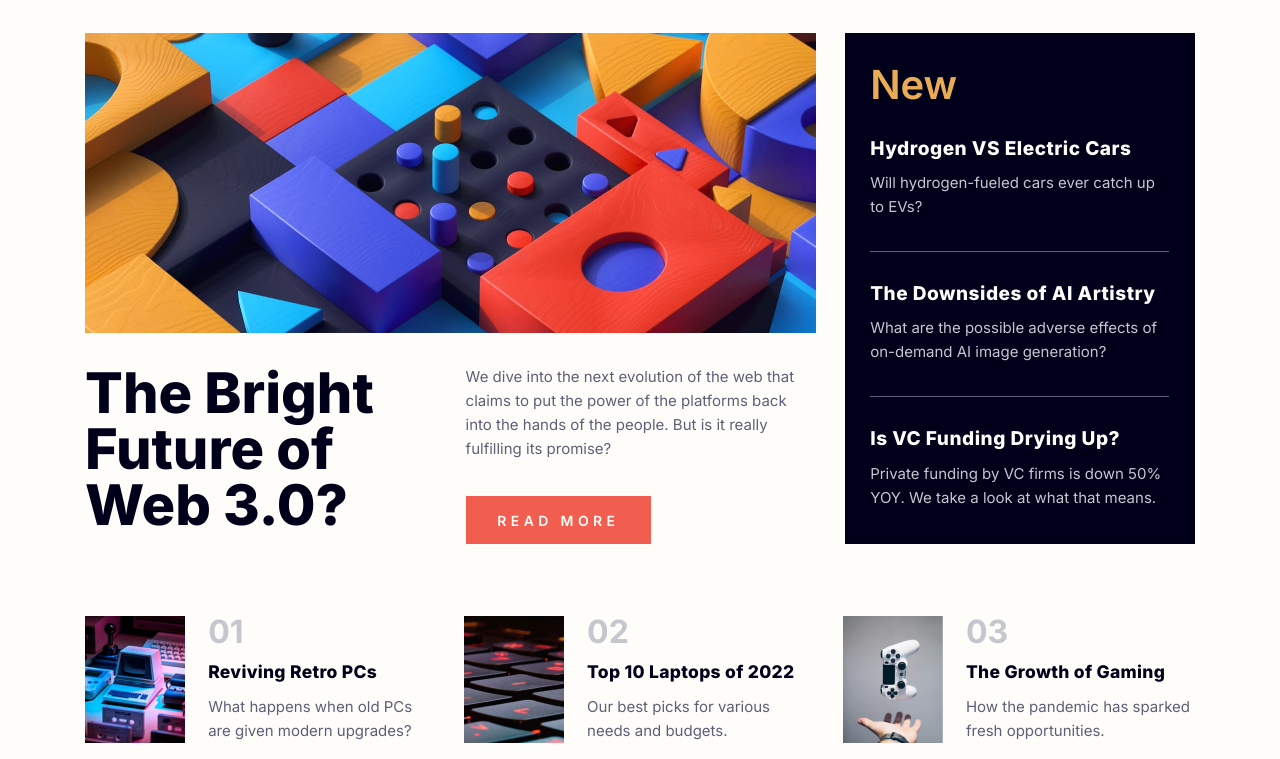
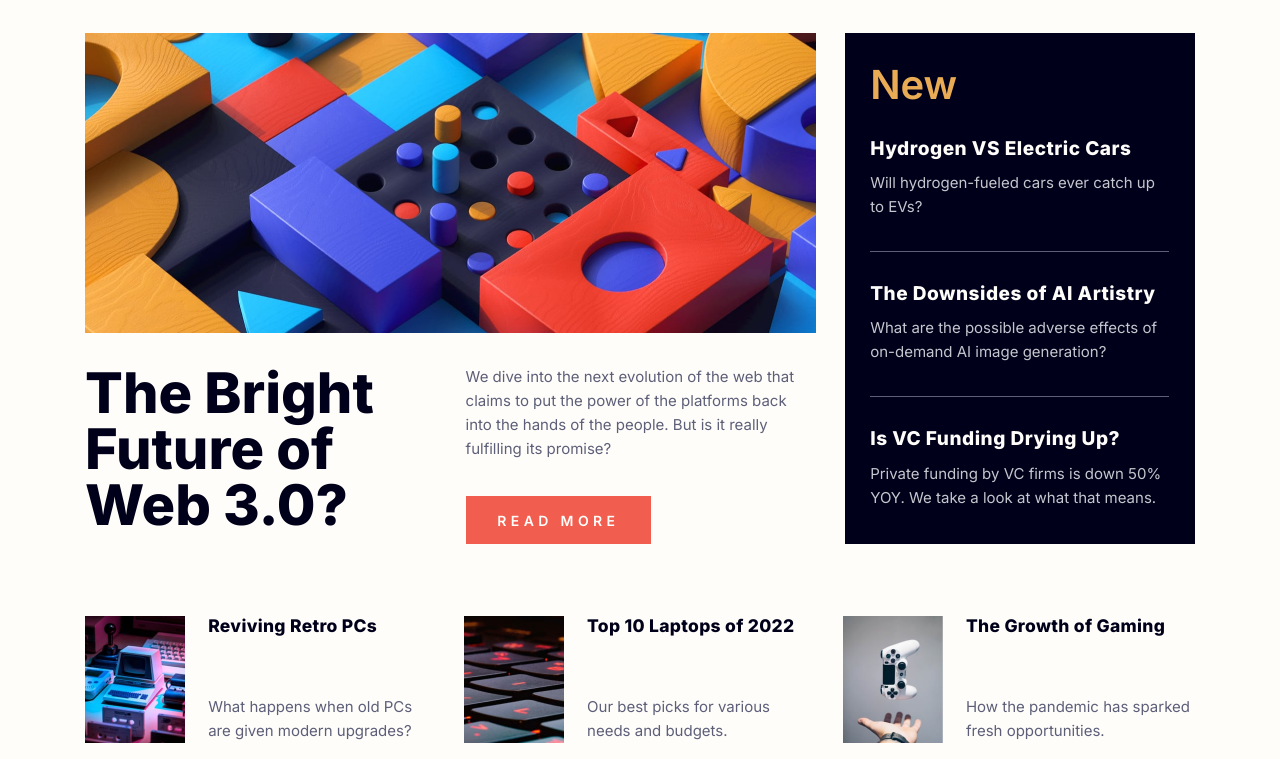
Before and after one commit to tediko/news-homepage, a website: page index.html in a window 1280 px wide. Shown: the part 151-910 px from the top of the page. Drawn offline with Linux system fonts and the light colour scheme.

Commit message:
Remove: trending__counter

```diff
--- a/index.html
+++ b/index.html
@@ -102,7 +102,6 @@
           <li class="trending__item" data-proxy>
             <img src="./assets/images/image-retro-pcs.jpg" alt="" class="trending__image">
             <div class="trending__content">
-              <span class="trending__counter">01</span>
               <h3 class="trending__title heading heading--sm">
                 <a href="#" class="trending__link" data-link>Reviving Retro PCs</a>
               </h3>
@@ -113,7 +112,6 @@
           <li class="trending__item" data-proxy>
             <img src="./assets/images/image-top-laptops.jpg" alt="" class="trending__image">
             <div class="trending__content">
-              <span class="trending__counter">02</span>
               <h3 class="trending__title heading heading--sm">
                 <a href="#" class="trending__link" data-link>Top 10 Laptops of 2022</a>
               </h3>
@@ -124,7 +122,6 @@
           <li class="trending__item" data-proxy>
             <img src="./assets/images/image-gaming-growth.jpg" alt="" class="trending__image">
             <div class="trending__content">
-              <span class="trending__counter">03</span>
               <h3 class="trending__title heading heading--sm">
                 <a href="#" class="trending__link" data-link>The Growth of Gaming</a>
               </h3>
```
